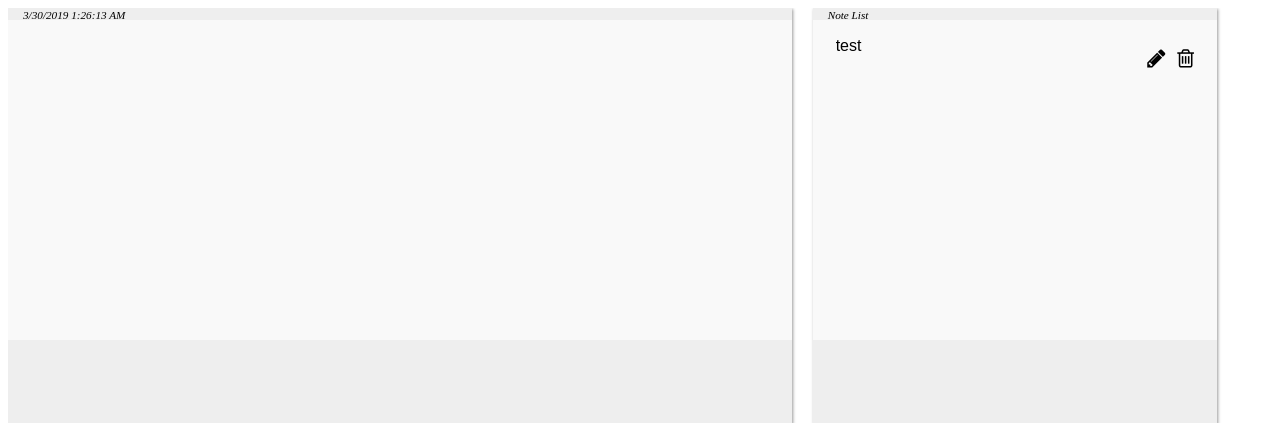
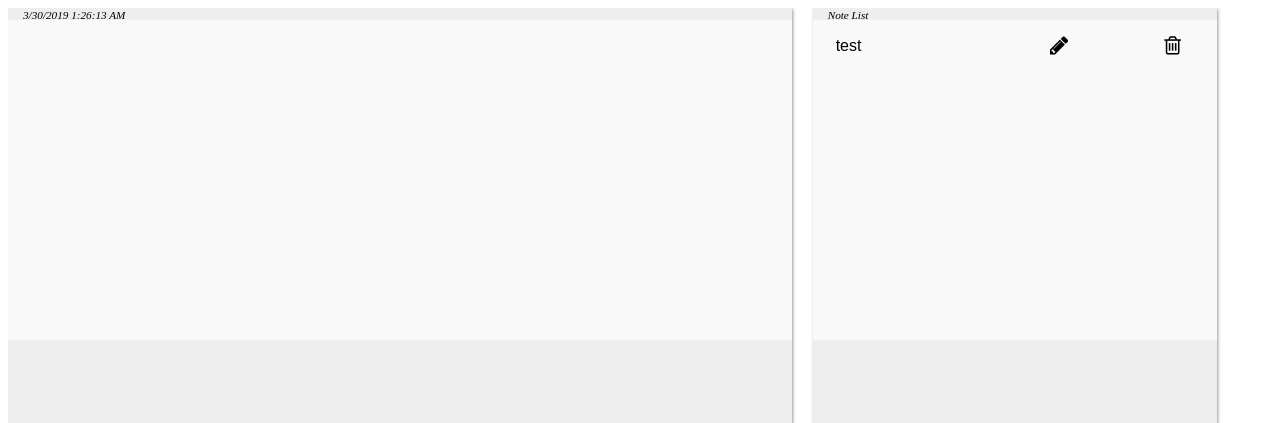
Before and after one commit to BertNik/docs, a PHP site: page / in a window 1280 px wide. Shown: the top 423 px of the page. Run offline with PHP 8.4, Linux system fonts and the light colour scheme; data that the repository does not hold is empty; some libraries are stand-ins or nearby versions.

Commit message:
style changes

```diff
--- a/static/css/custom.css
+++ b/static/css/custom.css
@@ -1,3 +1,46 @@
+a .container {
+    display: flex;
+    flex-wrap: wrap;
+}
+table{
+    width:100%;
+}
+.filename{
+    width:100%;
+}
+.note, .note_list {
+    background: #eee;
+    box-shadow: #999 1px 1px 3px;
+    margin-right: 21px;
+    height: 53%;
+    position: relative;
+    width: 62%;
+    overflow: hidden;
+    min-width: 300px;
+}
+
+.note_list {
+    width: 32%;
+}
+
+.list {
+    text-align: left !important;
+}
+
+.getNote {
+    float: left;
+    padding-right: 10px;
+    padding-bottom: 10px;
+    width: 100%;
+}
+
+.delete, .edit {
+    float: right;
+    padding-right: 20px;
+    padding-bottom: 10px;
+    width: 10px;
+    cursor: pointer;
+}
 a .container {
     display: flex;
     flex-wrap: wrap;
@@ -36,60 +79,6 @@ a .container {
     width: 10px;
     cursor: pointer;
 }
-
-.edit {
-    padding-left: 106%;
-}
-
-a .container {
-    display: flex;
-    flex-wrap: wrap;
-}
-
-.note, .note_list {
-    background: #eee;
-    box-shadow: #999 1px 1px 3px;
-    margin-right: 21px;
-    height: 53%;
-    position: relative;
-    width: 62%;
-    overflow: hidden;
-    min-width: 300px;
-}
-
-.note_list {
-    width: 32%;
-}
-
-.list {
-    text-align: left !important;
-}
-
-.getNote {
-    float: left;
-    padding-right: 10px;
-    padding-bottom: 10px;
-    width: 100%;
-}
-
-.delete, .edit {
-    float: right;
-    padding-right: 20px;
-    padding-bottom: 10px;
-    width: 10px;
-    cursor: pointer;
-}
-
-.edit {
-    position: absolute;
-    right: 40px;
-}
-
-.delete {
-    position: absolute;
-    right: 10px;
-}
-
 .container {
     position: relative;
     width: 100%;
```
